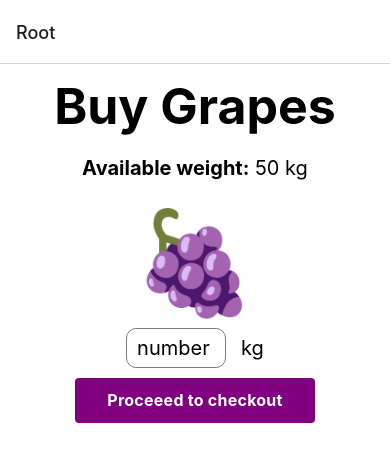
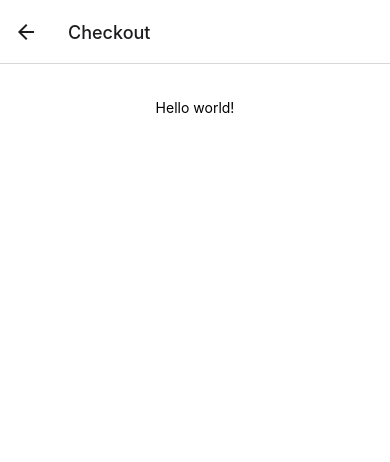
Before and after one commit to Hakeemmidan/expo-iaps-playground, a React Native app: screen /Checkout in a window 390 px wide. Shown: the top 462 px of the page. Built offline with nearby package versions, Linux system fonts and the light colour scheme; what expo-linking would draw is missing.

Commit message:
Add screen wrapper + Add skeleton checkout screen

```diff
--- /dev/null
+++ b/components/ScreenWrapper.tsx
@@ -0,0 +1,19 @@
+import { View } from '../components/Themed';
+import { StyleSheet } from 'react-native';
+
+export function ScreenWrapper(props: { children: React.ReactNode }) {
+  return (
+    <View style={styles.mainContainer}>
+      {[props.children]}
+    </View>
+  );
+};
+
+const styles = StyleSheet.create({
+  mainContainer: {
+    flex: 1,
+    alignItems: 'center',
+    paddingTop: 35,
+    fontFamily: 'sans-serif-light',
+  }
+});
--- a/navigation/index.tsx
+++ b/navigation/index.tsx
@@ -8,9 +8,9 @@ import { createNativeStackNavigator } from '@react-navigation/native-stack';
 import * as React from 'react';
 import { ColorSchemeName } from 'react-native';
 
-import { Root } from '../screens/Root';
-import ModalScreen from '../screens/ModalScreen';
-import NotFoundScreen from '../screens/NotFoundScreen';
+import { RootScreen } from '../screens/RootScreen';
+import { CheckoutScreen } from '../screens/CheckoutScreen';
+import { NotFoundScreen } from '../screens/NotFoundScreen';
 import { RootStackParamList } from '../types';
 import LinkingConfiguration from './LinkingConfiguration';
 
@@ -18,26 +18,25 @@ export default function Navigation({ colorScheme }: { colorScheme: ColorSchemeNa
   return (
     <NavigationContainer
       linking={LinkingConfiguration}
-      theme={colorScheme === 'dark' ? DarkTheme : DefaultTheme}>
+      theme={colorScheme === 'dark' ? DarkTheme : DefaultTheme}
+    >
       <RootNavigator />
     </NavigationContainer>
   );
 }
 
 /**
- * A root stack navigator is often used for displaying modals on top of all other content.
- * https://reactnavigation.org/docs/modal
+ * "... provides a way for your app to transition between screens where each new screen is placed on top of a stack"
+ * https://reactnavigation.org/docs/native-stack-navigator/
  */
 const Stack = createNativeStackNavigator<RootStackParamList>();
 
 function RootNavigator() {
   return (
     <Stack.Navigator initialRouteName="Root">
-      <Stack.Screen name="Root" component={Root} />
+      <Stack.Screen name="Root" component={RootScreen} />
+      <Stack.Screen name="Checkout" component={CheckoutScreen} />
       <Stack.Screen name="NotFound" component={NotFoundScreen} options={{ title: 'Oops!' }} />
-      <Stack.Group screenOptions={{ presentation: 'modal' }}>
-        <Stack.Screen name="Modal" component={ModalScreen} />
-      </Stack.Group>
     </Stack.Navigator>
   );
 }
--- /dev/null
+++ b/screens/CheckoutScreen.tsx
@@ -0,0 +1,18 @@
+import { StyleSheet, TouchableOpacity } from 'react-native';
+
+import { ScreenWrapper } from '../components/ScreenWrapper';
+import { Text, View } from '../components/Themed';
+import { RootStackScreenProps } from '../types';
+
+export function CheckoutScreen({ navigation }: RootStackScreenProps<'Checkout'>) {
+  return (
+    <ScreenWrapper>
+      <Text>
+        Hello world!
+      </Text>
+    </ScreenWrapper>
+  );
+}
+
+const styles = StyleSheet.create({
+});
--- a/screens/ModalScreen.tsx
+++ /dev/null
@@ -1,33 +0,0 @@
-import { StatusBar } from 'expo-status-bar';
-import { Platform, StyleSheet } from 'react-native';
-
-import { Text, View } from '../components/Themed';
-
-export default function ModalScreen() {
-  return (
-    <View style={styles.container}>
-      <Text style={styles.title}>Modal</Text>
-      <View style={styles.separator} lightColor="#eee" darkColor="rgba(255,255,255,0.1)" />
-
-      {/* Use a light status bar on iOS to account for the black space above the modal */}
-      <StatusBar style={Platform.OS === 'ios' ? 'light' : 'auto'} />
-    </View>
-  );
-}
-
-const styles = StyleSheet.create({
-  container: {
-    flex: 1,
-    alignItems: 'center',
-    justifyContent: 'center',
-  },
-  title: {
-    fontSize: 20,
-    fontWeight: 'bold',
-  },
-  separator: {
-    marginVertical: 30,
-    height: 1,
-    width: '80%',
-  },
-});
--- a/screens/NotFoundScreen.tsx
+++ b/screens/NotFoundScreen.tsx
@@ -1,26 +1,21 @@
 import { StyleSheet, TouchableOpacity } from 'react-native';
 
+import { ScreenWrapper } from '../components/ScreenWrapper';
 import { Text, View } from '../components/Themed';
 import { RootStackScreenProps } from '../types';
 
-export default function NotFoundScreen({ navigation }: RootStackScreenProps<'NotFound'>) {
+export function NotFoundScreen({ navigation }: RootStackScreenProps<'NotFound'>) {
   return (
-    <View style={styles.container}>
+    <ScreenWrapper>
       <Text style={styles.title}>This screen doesn't exist.</Text>
       <TouchableOpacity onPress={() => navigation.replace('Root')} style={styles.link}>
         <Text style={styles.linkText}>Go to home screen!</Text>
       </TouchableOpacity>
-    </View>
+    </ScreenWrapper>
   );
 }
 
 const styles = StyleSheet.create({
-  container: {
-    flex: 1,
-    alignItems: 'center',
-    justifyContent: 'center',
-    padding: 20,
-  },
   title: {
     fontSize: 20,
     fontWeight: 'bold',
--- a/screens/Root.tsx
+++ b/screens/RootScreen.tsx
@@ -1,26 +1,26 @@
 import Toast from 'react-native-toast-message';
 import { useState } from 'react';
-import { Pressable, StyleSheet } from 'react-native';
+import { StyleSheet } from 'react-native';
+
+import { ScreenWrapper } from '../components/ScreenWrapper';
+import { RootStackScreenProps } from '../types';
 import { View, Text, TextInput, PressableButton } from '../components/Themed';
 
-export function Root() {
+export function RootScreen({ navigation }: RootStackScreenProps<'Root'>) {
   const availableWeightInKg: number = 50; // <= in a real world environment this would be coming from an API or database
   const [grapeQty, setGrapeQty] = useState('');
 
   const handleQtyChange = (qty: string) => {
     const parsedQty: string = qty.replace(/[^0-9]/g, '');
     if (parsedQty !== qty) {
-      Toast.show({
-        type: 'info',
-        text1: 'Please only use numbers for quantity',
-      });
+      Toast.show({ type: 'info', text1: 'Please only use numbers for quantity' });
     } else {
       setGrapeQty(qty);
     }
   };
 
   return (
-    <View style={styles.container}>
+    <ScreenWrapper>
       <Text style={styles.titleText}>
         Buy Grapes
       </Text>
@@ -43,20 +43,17 @@ export function Root() {
         </Text>
       </View>
       <View style={styles.pageRowContainer}>
-        <PressableButton title='Proceeed to checkout' />
+        <PressableButton
+          title='Proceeed to checkout'
+          onPress={() => navigation.navigate('Checkout')}
+        />
       </View>
-    </View>
+    </ ScreenWrapper>
   );
 }
 
 
 const styles = StyleSheet.create({
-  container: {
-    flex: 1,
-    alignItems: 'center',
-    paddingTop: 12,
-    fontFamily: 'sans-serif-light',
-  },
   titleText: {
     fontSize: 50,
     paddingBottom: 20,
--- a/types.tsx
+++ b/types.tsx
@@ -14,6 +14,7 @@ export type RootStackParamList = {
   Root: undefined;
   Modal: undefined;
   NotFound: undefined;
+  Checkout: undefined;
 };
 
 export type RootStackScreenProps<Screen extends keyof RootStackParamList> = NativeStackScreenProps<
```
